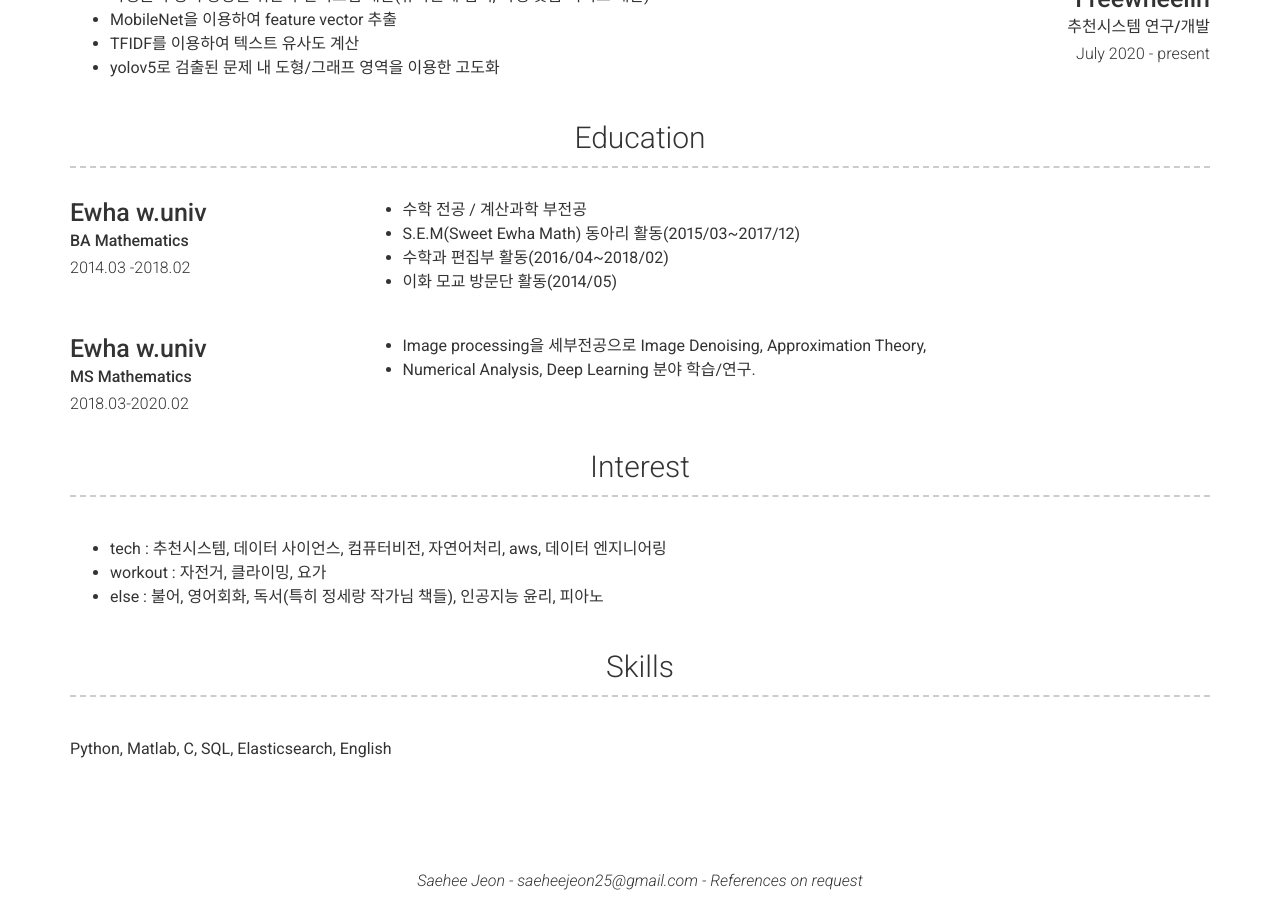
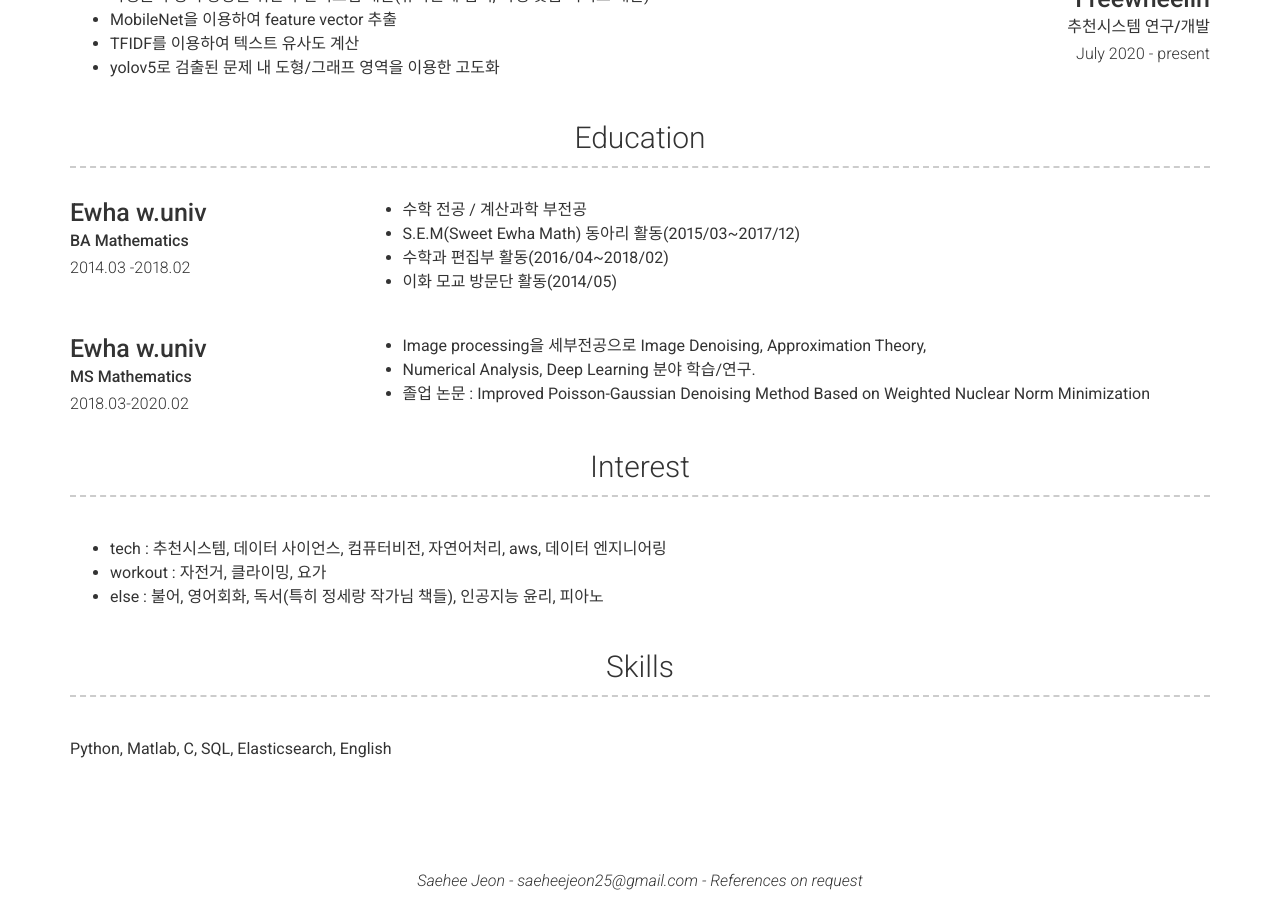
Before and after one commit to simonezz/simonezz.github.io, a Jekyll site: the page built from index.md, in a window 1280 px wide and 900 px high, scrolled down 857 px. Built offline with Jekyll 4.4.1, drawn with Linux system fonts in a browser that asks for light colours; nearby versions of some CDN libraries.

Commit message:
Update _config.yml

```diff
--- a/_config.yml
+++ b/_config.yml
@@ -101,6 +101,7 @@ content:
         description: | # this will include new lines to allow paragraphs
           - Image processing을 세부전공으로 Image Denoising, Approximation Theory,
           - Numerical Analysis, Deep Learning 분야 학습/연구.
+          - 졸업 논문 : Improved Poisson-Gaussian Denoising Method Based on Weighted Nuclear Norm Minimization
 
 
 
```
